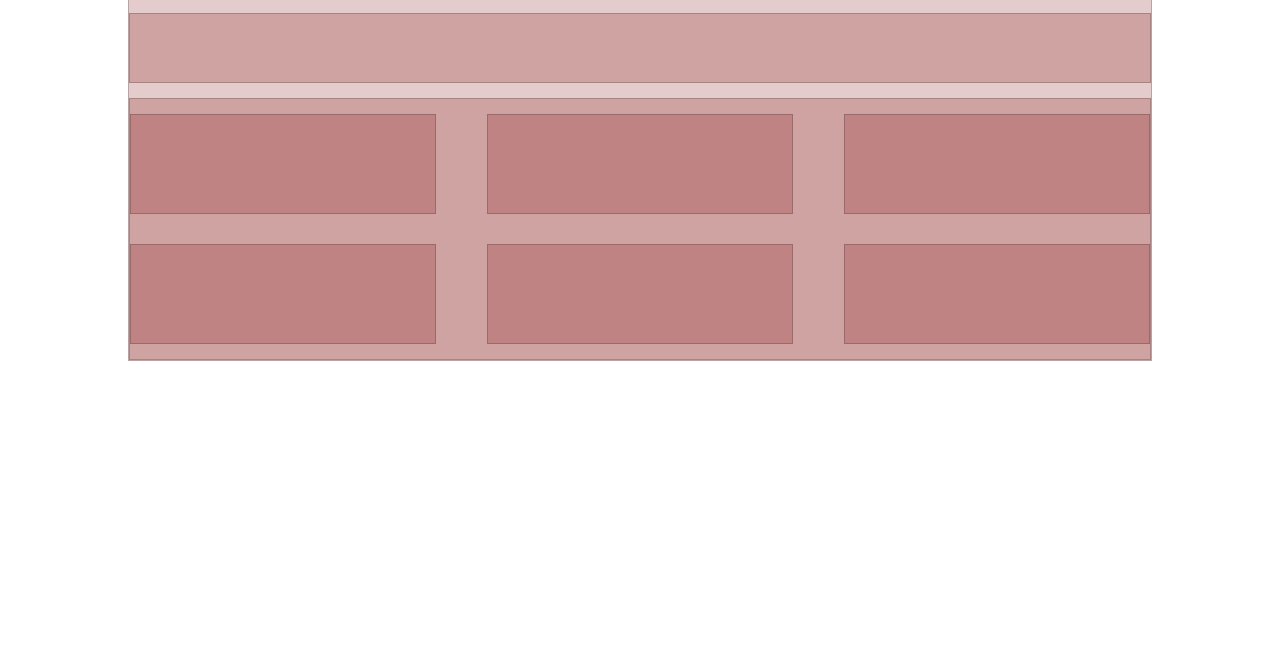
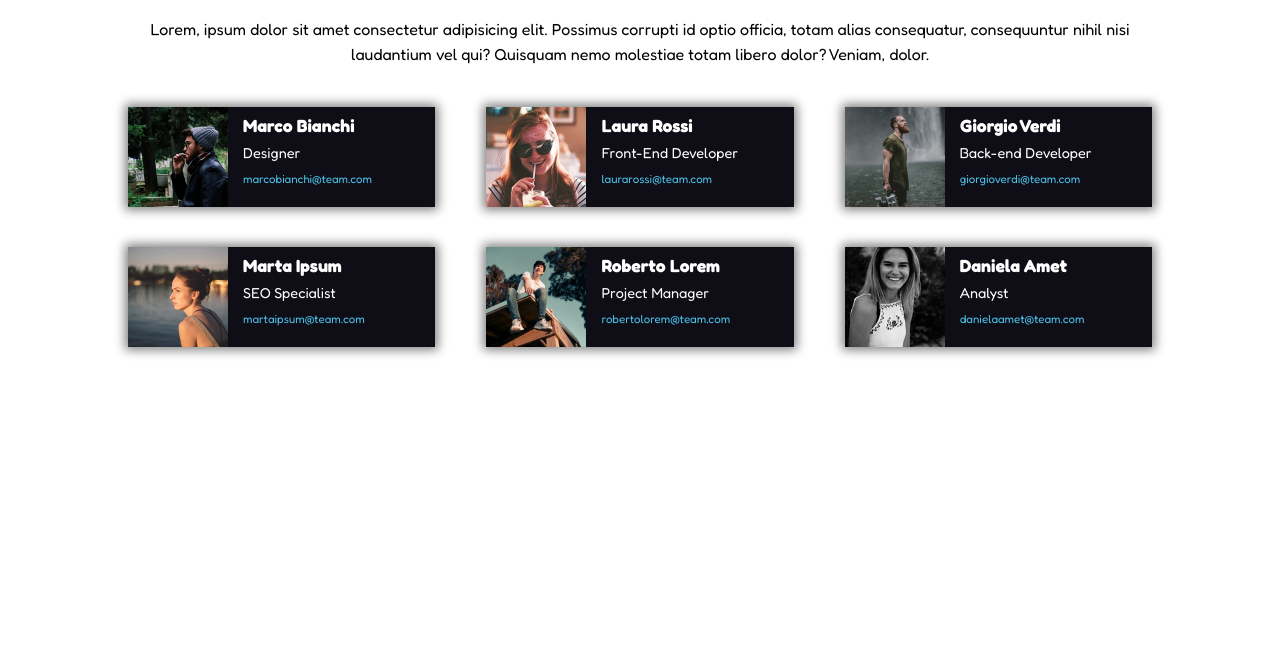
Before and after one commit to TheMrStraffy/html-css-float-cards, a plain HTML site: page index.html in a window 1280 px wide. Shown: the part 153-800 px from the top of the page. Drawn offline with Linux system fonts and the light colour scheme.

Commit message:
[added] all HTML all CSS

```diff
--- a/css/style.css
+++ b/css/style.css
@@ -1,39 +1,18 @@
-/* fredoka-regular - latin */
-@font-face {
-  font-family: 'Fredoka';
-  font-style: normal;
-  font-weight: 400;
-  src: url('../fonts/fredoka-v9-latin-regular.eot'); /* IE9 Compat Modes */
-  src: local(''),
-       url('../fonts/fredoka-v9-latin-regular.eot?#iefix') format('embedded-opentype'), /* IE6-IE8 */
-       url('../fonts/fredoka-v9-latin-regular.woff2') format('woff2'), /* Super Modern Browsers */
-       url('../fonts/fredoka-v9-latin-regular.woff') format('woff'), /* Modern Browsers */
-       url('../fonts/fredoka-v9-latin-regular.ttf') format('truetype'), /* Safari, Android, iOS */
-       url('../fonts/fredoka-v9-latin-regular.svg#Fredoka') format('svg'); /* Legacy iOS */
-}
-/* fredoka-700 - latin */
-@font-face {
-  font-family: 'Fredoka';
-  font-style: normal;
-  font-weight: 700;
-  src: url('../fonts/fredoka-v9-latin-700.eot'); /* IE9 Compat Modes */
-  src: local(''),
-       url('../fonts/fredoka-v9-latin-700.eot?#iefix') format('embedded-opentype'), /* IE6-IE8 */
-       url('../fonts/fredoka-v9-latin-700.woff2') format('woff2'), /* Super Modern Browsers */
-       url('../fonts/fredoka-v9-latin-700.woff') format('woff'), /* Modern Browsers */
-       url('../fonts/fredoka-v9-latin-700.ttf') format('truetype'), /* Safari, Android, iOS */
-       url('../fonts/fredoka-v9-latin-700.svg#Fredoka') format('svg'); /* Legacy iOS */
-}
+/* font */
+@import url('https://fonts.googleapis.com/css2?family=Fredoka:wght@400;700&display=swap');
+/* /font */
 
-/* ---------------font--------------------------------- */
 
+/* generale */
 * {
   margin: 0;
   padding: 0;
   box-sizing: border-box;
+  font-family: 'Fredoka', sans-serif;
 }
 
 .container{
+
   width: 80%;
   margin: 0 auto;
 }
@@ -49,18 +28,32 @@
   clear: both;
 }
 
+/* /generale */
+
+/* header */
 header.container{
   height: 150px;
 }
 
 h1 {
+  text-align: center;
+  line-height: 150px;
+  color: rgb(228, 47, 111);
 
 }
 
+/* /header */
+
+/* paragrafo */
 main p {
-  height: 70px;
-  margin: 15px 0;
+
+  margin: 20px 0;
+  text-align: center;
+  line-height: 25px;
 }
+/* /paragrafo */
+
+/* LIST */
 
 ul .row{
   margin: 0 auto;
@@ -70,17 +63,55 @@ ul{
   list-style: none;
 }
 
+
 ul li.box{
   float:left;
   width: calc(90% / 3);
+  height: 100px;
+  margin: 20px 0;
+  background-color: rgb(15, 14, 23);
+  color: white;
+  box-shadow: 0px 0px 10px 3px grey;
+  overflow: auto;
+  /**
+  aggiunto overflow perche non so come altro sistemare lo strabordo e mi da fastidio
+  **/
 
-  height: 100px;
-  margin: 15px 0;
 
 }
 
+/* margine aggiunto ad ogni terzo elemento a partire dal secondo */
 ul li.box:nth-child(3n + 2){
   margin-right: calc(10% / 2) ;
   margin-left: calc(10% / 2) ;
 
 }
+
+ul li img{
+  height: 100px;
+  width: 100px;
+  float: left;
+  margin-right: 15px;
+}
+
+li span{
+  display: block;
+  padding-top: 8px;
+
+}
+li span a{
+  text-decoration: none;
+  color: rgb(75, 194, 233);
+  font-size: 0.8em;
+}
+
+.nome-cognome{
+  font-weight: 700;
+  font-size: 1.1em;
+}
+
+.posizione{
+  font-size: 0.9em;
+}
+
+/* /LIST */
--- a/index.html
+++ b/index.html
@@ -4,59 +4,60 @@
   <meta charset="UTF-8">
   <meta http-equiv="X-UA-Compatible" content="IE=edge">
   <meta name="viewport" content="width=device-width, initial-scale=1.0">
-
-
-
   <link rel="stylesheet" href="css/style.css">
   <title>Meet Our Team</title>
 </head>
 <body>
-  <header class="container debug">
-    <h1 class="debug"></h1>
+
+
+  <header class="container ">
+    <h1 class="">Meet Our Team</h1>
   </header>
 
-  <main class="container debug">
-    <p class="debug"></p>
+  <main class="container">
+    <p >Lorem, ipsum dolor sit amet consectetur adipisicing elit. Possimus corrupti id optio officia, totam alias consequatur, consequuntur nihil nisi laudantium vel qui? Quisquam nemo molestiae totam libero dolor? Veniam, dolor.</p>
 
-    <ul class="row debug clearfix">
-      <li class="box debug">
+    <!-- list with pictures and infos -->
+    <ul class="row  clearfix">
+      <li class="box ">
+        <img src="img/male1.png" alt="marcobianchi">
+        <span class="nome-cognome">Marco Bianchi</span>
+        <span class="posizione">Designer</span>
+        <span class="posizione"><a href="#">marcobianchi@team.com</a></span>
+      </li>
+      <li class="box ">
+        <img src="img/female1.png" alt="laurarossi">
+        <span class="nome-cognome">Laura Rossi</span>
+        <span class="posizione">Front-End Developer</span>
+        <span class="posizione"><a href="#">laurarossi@team.com</a></span>
+      </li>
+      <li class="box ">
+        <img src="img/male2.png" alt="giorgioverdi">
+        <span class="nome-cognome">Giorgio Verdi</span>
+        <span class="posizione">Back-end Developer</span>
+        <span class="posizione"><a href="#">giorgioverdi@team.com</a></span>
+      </li>
+      <li class="box ">
+        <img src="img/female2.png" alt="martaipsum">
+        <span class="nome-cognome">Marta Ipsum</span>
+        <span class="posizione">SEO Specialist</span>
+        <span class="posizione"><a href="#">martaipsum@team.com</a></span>
+      </li>
+      <li class="box ">
+        <img src="img/male3.png" alt="robertolorem">
+        <span class="nome-cognome">Roberto Lorem</span>
+        <span class="posizione">Project Manager</span>
+        <span class="posizione"><a href="#">robertolorem@team.com</a></span>
+      </li>
+      <li class="box ">
+        <img src="img/female3.png" alt="danielaamet">
+        <span class="nome-cognome">Daniela Amet</span>
+        <span class="posizione">Analyst</span>
+        <span class="posizione"><a href="#">danielaamet@team.com</a></span>
+      </li>
+    </ul>
 
-      </li>
-
-      <li class="box debug">
-
-      </li>
-
-      <li class="box debug">
-
-      </li>
-      <li class="box debug">
-
-      </li>
-
-      <li class="box debug">
-
-      </li>
-
-      <li class="box debug">
-
-      </li>
-
-    </ul>
-    <!-- <ul class="row debug clearfix">
-      <li class="box debug">
-
-      </li>
-
-      <li class="box debug">
-
-      </li>
-
-      <li class="box debug">
-
-      </li>
-
-    </ul> -->
+    <!-- list with pictures and infos -->
 
   </main>
 
```
